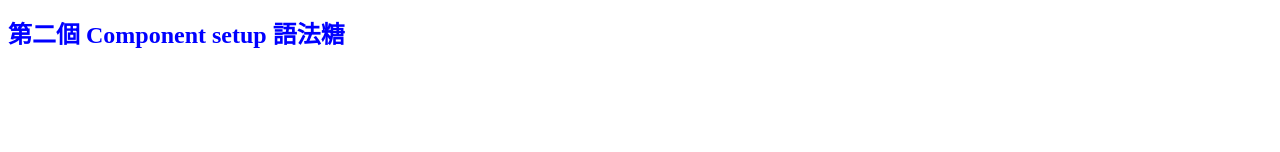
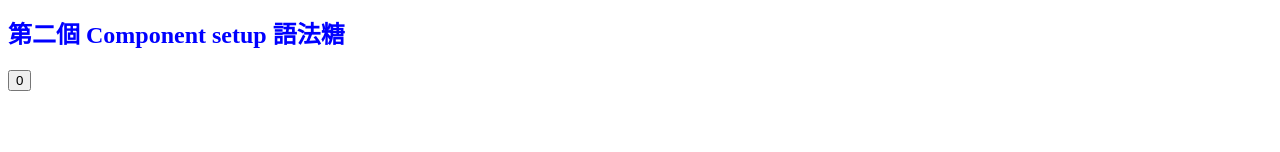
Before and after one commit to HsiaoHungWang/vue-app2024, a Vue app: page / in a window 1280 px wide. Shown: the part 148-300 px from the top of the page. Built offline with nearby package versions, Linux system fonts and the light colour scheme.

Commit message:
count 的範例

```diff
--- a/src/components/SecondComponent.vue
+++ b/src/components/SecondComponent.vue
@@ -19,12 +19,18 @@ import { ref } from 'vue';
 <script setup>
   import { ref } from 'vue';
   const message = ref("setup 語法糖")
+  const count =ref(0)
+
+  const add = ()=>{
+    count.value++
+  }
 </script>
 
 <template>
     <div>
       <input type="text" v-model="message" />
       <h2>第二個 Component {{ message }}</h2>
+      <button @click="add">{{ count }}</button>
     </div>
 </template>
 
```
